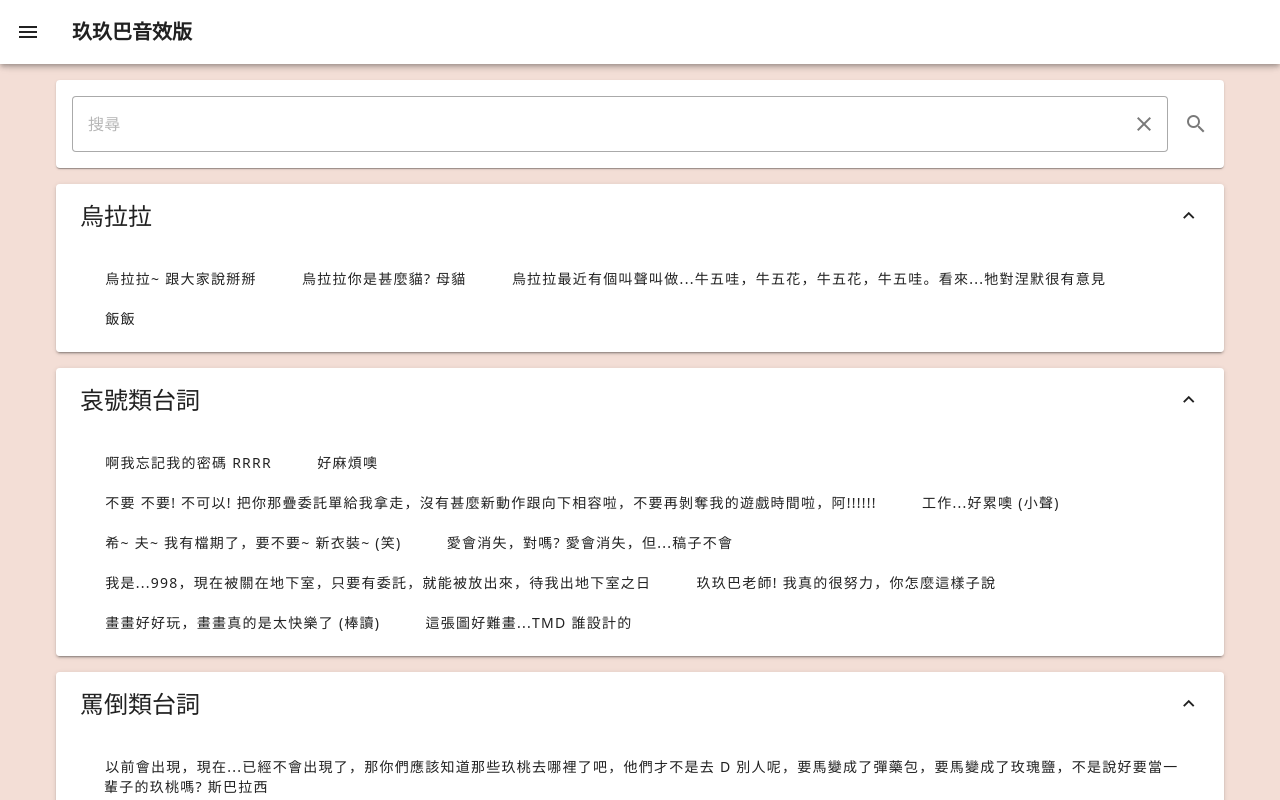
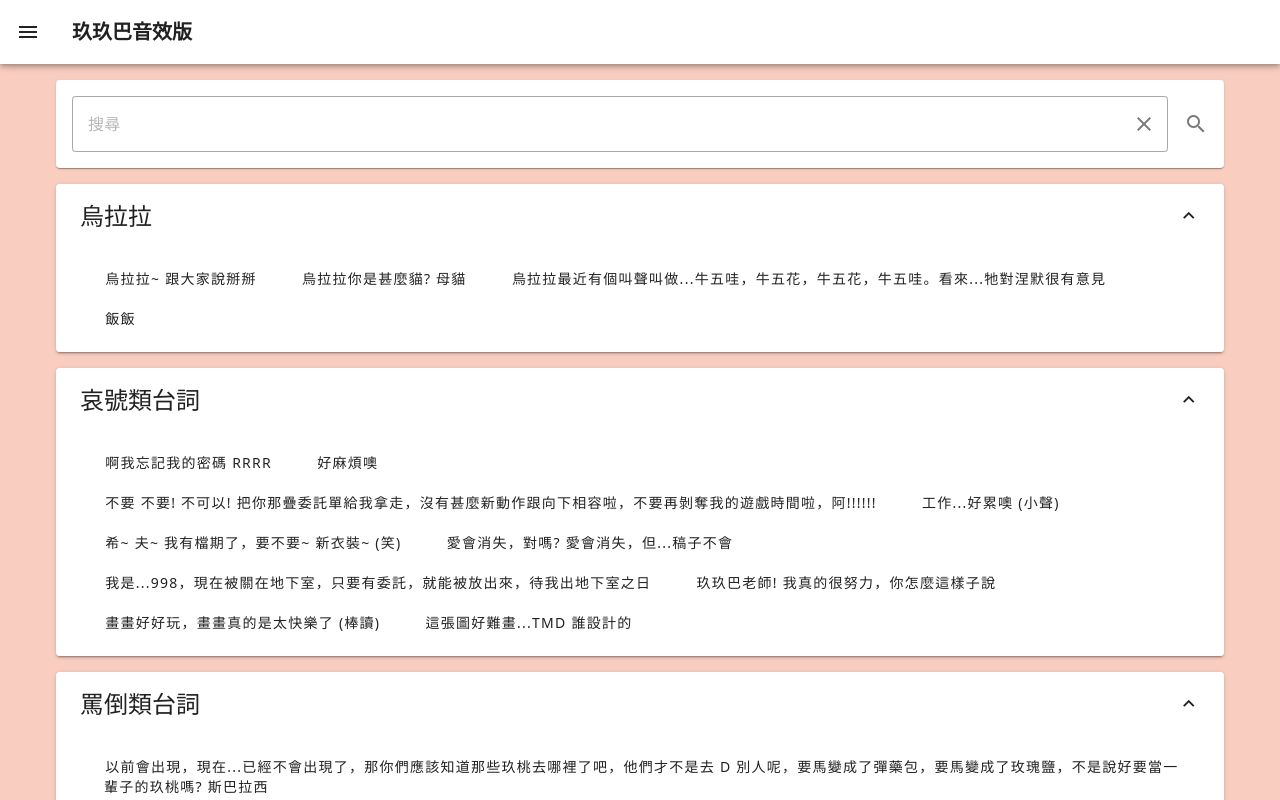
Before and after one commit to 7Red4/vtuber-button-template, a Nuxt app: page / in a window 1280 px wide. Shown: the top 800 px of the page. Built offline with nearby package versions, Linux system fonts and the light colour scheme.

Commit message:
change bg color

```diff
--- a/app.vue
+++ b/app.vue
@@ -37,7 +37,7 @@
       </template>
     </VNavigationDrawer>
 
-    <VMain class="bg-melon-200">
+    <VMain class="bg-burnt_sienna-200">
       <VContainer>
         <NuxtPage />
       </VContainer>
```
